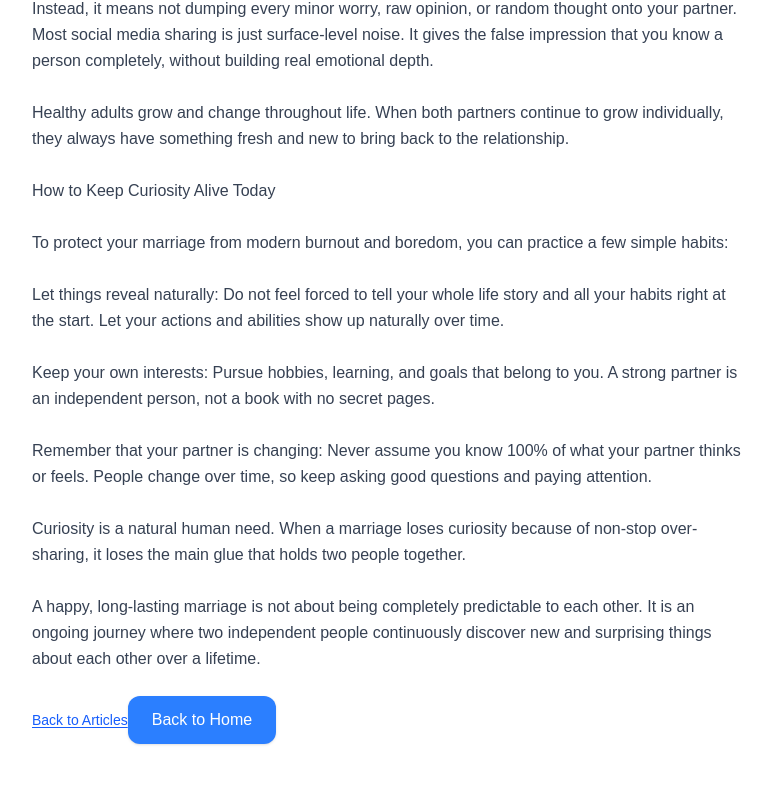
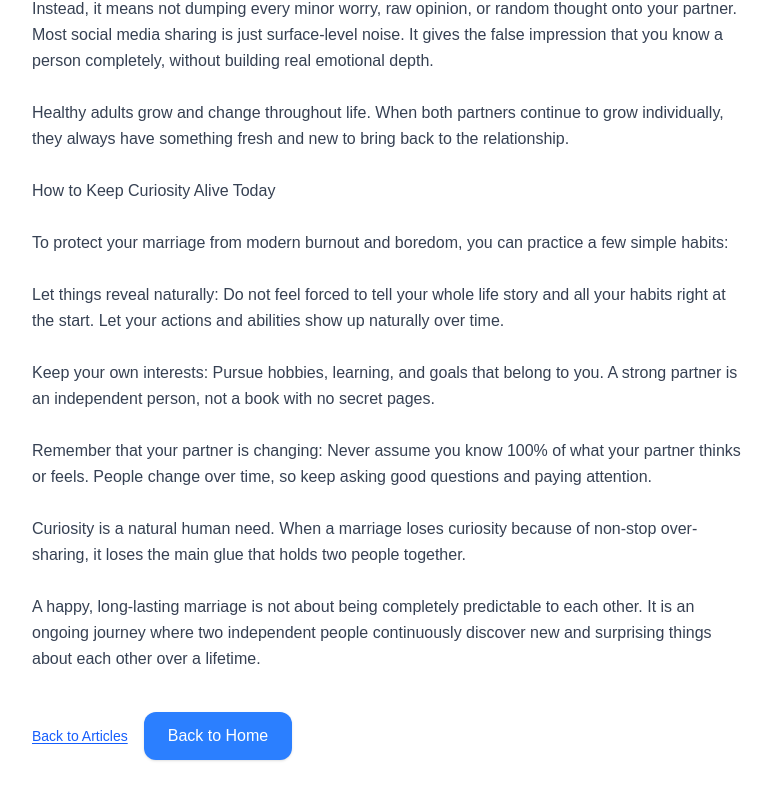
Before and after one commit to empathyseeds/empathy-seeds, a Next.js app: page /articles/architecture-of-mystery in a window 1280 px wide. Shown: the part 1106-1906 px from the top of the page, without its empty margins (248-1020 px from the left). Built offline with nearby package versions, Linux system fonts and the light colour scheme.

Commit message:
Space article navigation links

```diff
--- a/app/articles/[slug]/page.tsx
+++ b/app/articles/[slug]/page.tsx
@@ -98,6 +98,7 @@
         {article.content}
       </p>
 
+      <div className="flex flex-wrap items-center gap-4 pt-4">
         <Link
           href="/articles"
           className="inline-block text-sm font-medium text-blue-600 underline underline-offset-2"
@@ -111,6 +112,7 @@
         >
           Back to Home
         </Link>
+      </div>
     </main>
   );
 }
```
Lines whose indentation alone changed are shown as unchanged.
